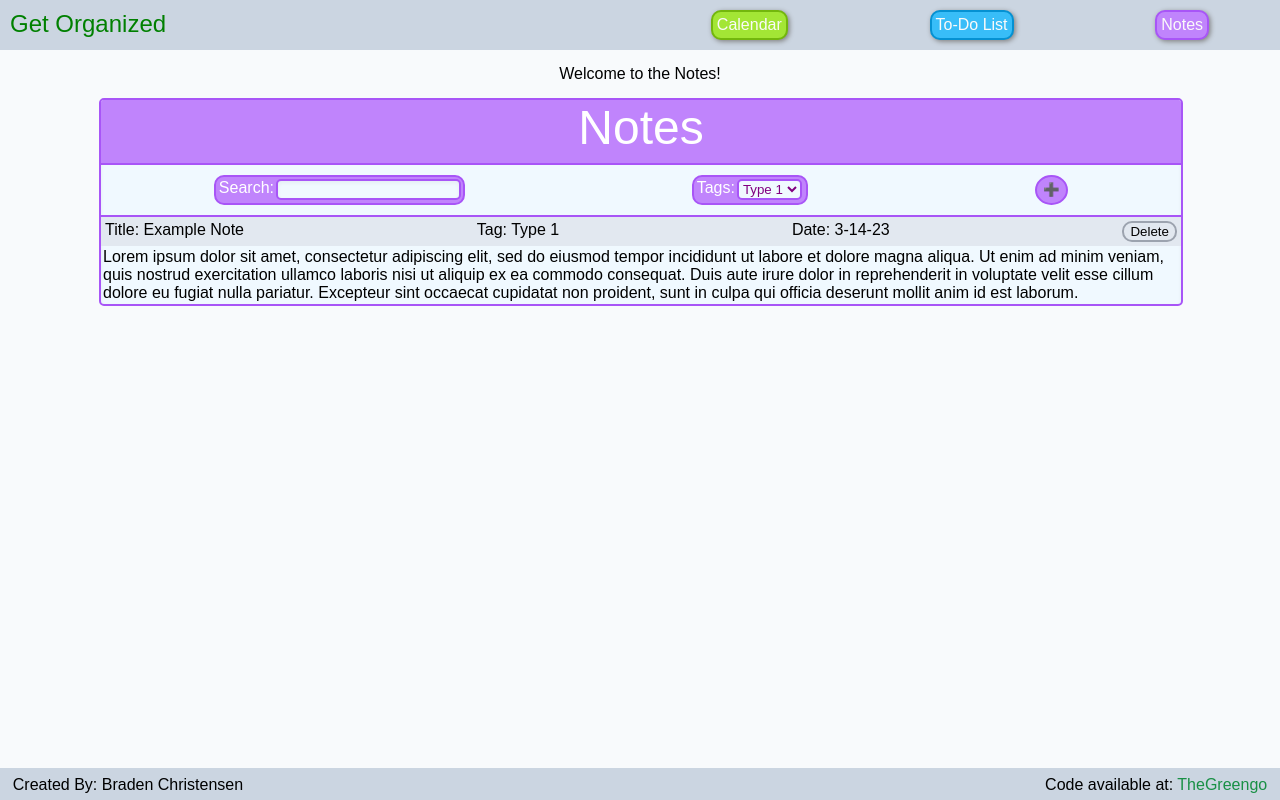
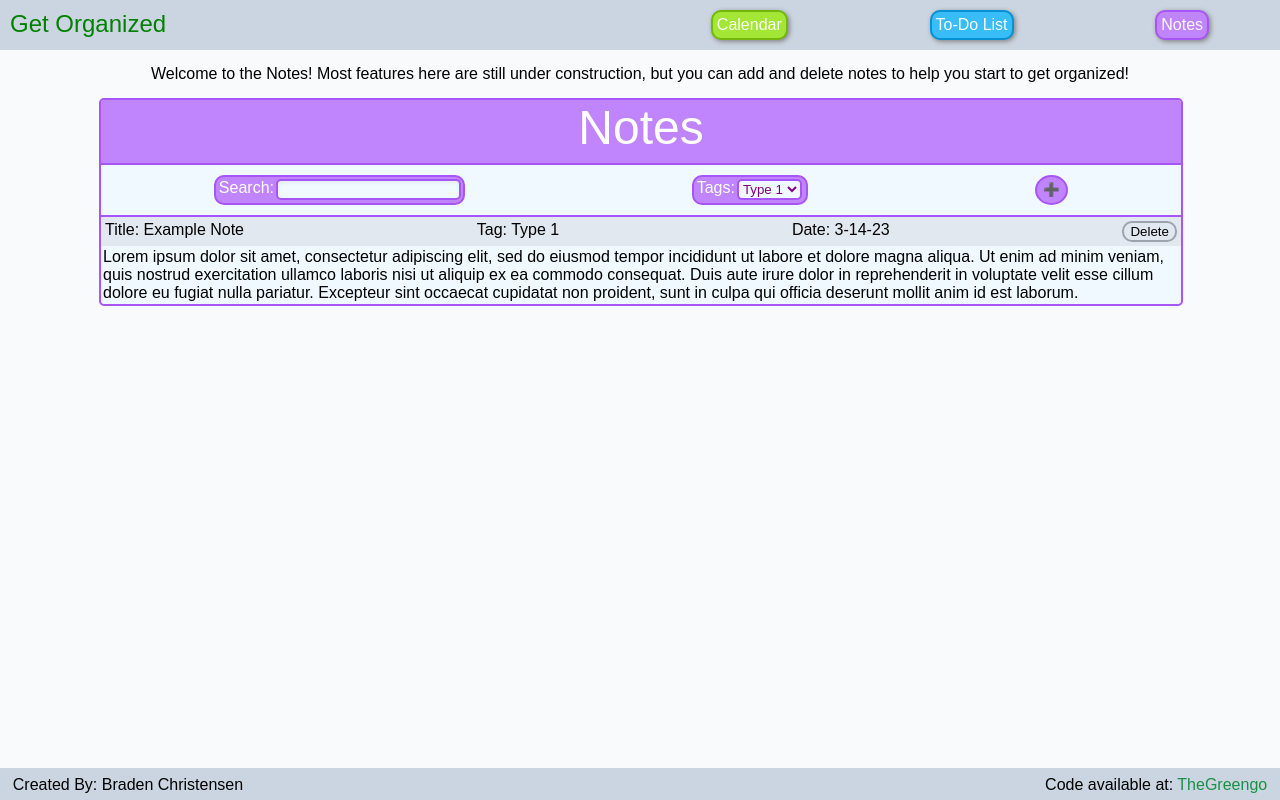
Before and after one commit to TheGreengo/startup, a plain HTML site: page notes.html in a window 1280 px wide. Drawn offline with Linux system fonts and the light colour scheme.

Commit message:
fix to intro statement

```diff
--- a/notes.html
+++ b/notes.html
@@ -22,7 +22,8 @@
                     </nav>
                 </header>
                 <div class="desc">
-                    Welcome to the Notes!
+                    Welcome to the Notes! Most features here are still under construction, but you can add and delete notes
+                    to help you start to get organized!
                 </div>
                 <div class="notes-out">
                     <div class="notes-in">
```
